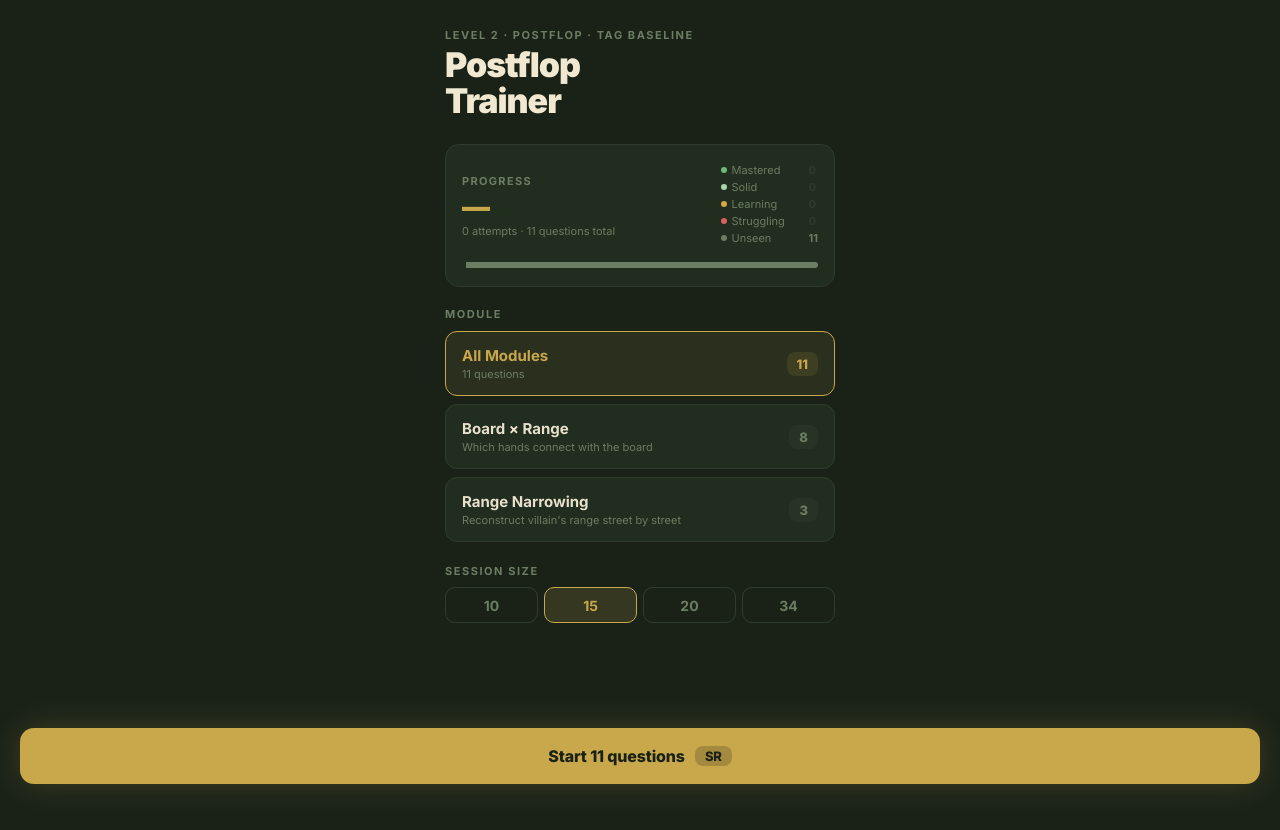
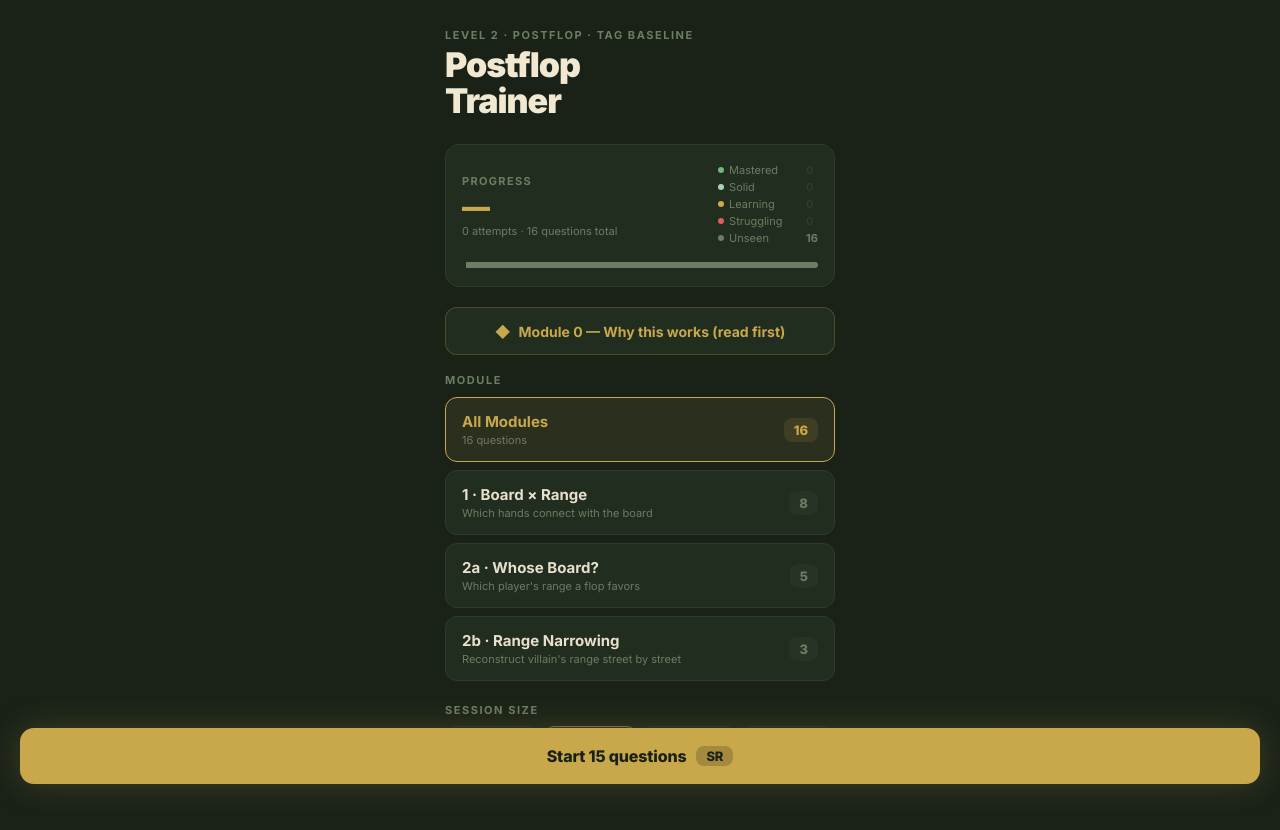
Before and after one commit to Kikoory-Dev/Poker-Postflop-Trainer, a React (Vite) app: page / in a window 1280 px wide. Shown: the top 830 px of the page. Built offline with nearby package versions, Linux system fonts and the light colour scheme.

Commit message:
Add Module 0 (intro) + Module 2a (Whose Board Is This?)

```diff
--- a/src/App.jsx
+++ b/src/App.jsx
@@ -1,5 +1,6 @@
 import { useState, useEffect, useRef } from "react";
 import module1Data from "./data/module1.json";
+import module2aData from "./data/module2a.json";
 
 const C = {
   bg:"#1a2218", bg2:"#212d1f", bg3:"#273324",
@@ -8,7 +9,7 @@ const C = {
   green:"#6db87a", red:"#d96060", blue:"#70b4d4",
   purple:"#a98fe8", orange:"#e0845a",
 };
-const MOD_COLOR = { "1":"#6db87a", "2":"#a98fe8", "3":"#e0845a" };
+const MOD_COLOR = { "1":"#6db87a", "2a":"#70b4d4", "2":"#a98fe8", "3":"#e0845a" };
 const DIFF_COLOR = { easy:"#6db87a", medium:"#d4a847", hard:"#d96060" };
 const RED_SUITS = new Set(["♥","♦"]);
 
@@ -144,7 +145,7 @@ export default function App(){
 
   useEffect(()=>saveProgress(progress),[progress]);
 
-  const allQuestions = [...module1Data, ...RANGE_QUESTIONS];
+  const allQuestions = [...module1Data, ...module2aData, ...RANGE_QUESTIONS];
   const filtered = allQuestions.filter(q => moduleF === "all" ? true : q.module === moduleF);
 
   const totalAttempts = Object.values(progress).reduce((a,p)=>a+p.seen,0);
@@ -198,6 +199,52 @@ export default function App(){
   const q=queue[idx];
   const accent=q?(MOD_COLOR[q.module]||C.accent):C.accent;
 
+  // ════════ MODULE 0 — INTRO ════════
+  if(screen==="intro"){
+    const sections = [
+      {
+        h: "The shift you're training",
+        b: "Losing players ask: \"I have this hand — will I lose if they have something better?\" That's single-hand, fear-based thinking. Winning players ask: \"What does my opponent's whole range look like, and how does this board hit their range versus mine?\" Every module here trains that second question until it becomes automatic.",
+      },
+      {
+        h: "Why range thinking wins",
+        b: "Your opponent doesn't have one hand — they have a range of possible hands based on their position and actions. The board hits that range in a predictable way. If you can see which hands they're likely to hold and how the board connects, you know how often they can continue, what they'll do, and how to respond — regardless of your own two cards.",
+      },
+      {
+        h: "How the modules build",
+        b: "Module 1 (Board × Range): see which hands connect with a board. Module 2a (Whose Board?): judge which player's range a flop favors. Module 2b (Range Narrowing): watch a range shrink street by street as actions remove combos. Module 3 (Player Types): how a station, nit, or TAG bends the range. Module 4 (Your Response): only now does your hand matter — the action falls out of the read.",
+      },
+      {
+        h: "The end state",
+        b: "When this clicks, you'll pause on every flop — even hands you're not in — and instinctively ask \"whose board is this?\" The action becomes obvious because you've done the reading. The app builds the reflex; the tables cement it. This takes months, not a weekend. That's normal.",
+      },
+    ];
+    return (
+      <div style={{minHeight:"100vh",background:C.bg,fontFamily:"'Inter',-apple-system,sans-serif",color:C.text,paddingTop:"env(safe-area-inset-top,0px)"}}>
+        <div style={{maxWidth:430,margin:"0 auto",padding:"16px 20px 60px"}}>
+          <div style={{display:"flex",alignItems:"center",justifyContent:"space-between",marginBottom:24}}>
+            <button onClick={()=>setScreen("home")} style={{background:C.bg3,border:`1px solid ${C.border}`,borderRadius:10,padding:"7px 14px",color:C.muted,fontSize:13,fontWeight:600,cursor:"pointer",fontFamily:"'Inter',-apple-system,sans-serif",WebkitTapHighlightColor:"transparent"}}>← Home</button>
+            <span style={{fontSize:11,fontWeight:700,color:C.muted,letterSpacing:"0.14em",textTransform:"uppercase"}}>Module 0</span>
+          </div>
+          <h1 style={{margin:"0 0 6px",fontSize:30,fontWeight:900,color:C.cream,letterSpacing:"-0.03em",lineHeight:1.05}}>Why this<br/>works</h1>
+          <p style={{margin:"0 0 28px",fontSize:13,color:C.muted}}>The thinking shift behind every module</p>
+
+          {sections.map((s,i)=>(
+            <div key={i} style={{marginBottom:18,background:C.bg2,borderRadius:14,border:`1px solid ${C.border}`,padding:"18px"}}>
+              <div style={{display:"flex",alignItems:"center",gap:10,marginBottom:10}}>
+                <div style={{width:24,height:24,borderRadius:7,background:`${C.accent}22`,color:C.accent,fontSize:13,fontWeight:800,display:"flex",alignItems:"center",justifyContent:"center",flexShrink:0}}>{i+1}</div>
+                <h2 style={{margin:0,fontSize:16,fontWeight:800,color:C.cream}}>{s.h}</h2>
+              </div>
+              <p style={{margin:0,fontSize:14,fontWeight:500,color:C.sage,lineHeight:1.7}}>{s.b}</p>
+            </div>
+          ))}
+
+          <button onClick={()=>setScreen("home")} style={{width:"100%",height:54,marginTop:8,borderRadius:14,background:C.accent,color:"#1a2218",fontSize:16,fontWeight:800,border:"none",cursor:"pointer",fontFamily:"'Inter',-apple-system,sans-serif",WebkitTapHighlightColor:"transparent"}}>Start training →</button>
+        </div>
+      </div>
+    );
+  }
+
   if(screen==="home")return(
     <div style={{minHeight:"100vh",background:C.bg,fontFamily:"'Inter',-apple-system,sans-serif",color:C.text,paddingTop:"env(safe-area-inset-top,0px)"}}>
       <div style={{maxWidth:430,margin:"0 auto",padding:"28px 20px 170px"}}>
@@ -230,12 +277,17 @@ export default function App(){
           </div>
         </div>
 
+        <button onClick={()=>setScreen("intro")} style={{width:"100%",height:48,marginBottom:18,borderRadius:12,background:C.bg2,border:`1px solid ${C.accent}40`,color:C.accent,fontSize:14,fontWeight:700,cursor:"pointer",fontFamily:"'Inter',-apple-system,sans-serif",display:"flex",alignItems:"center",justifyContent:"center",gap:8,WebkitTapHighlightColor:"transparent"}}>
+          <span style={{fontSize:15}}>◆</span> Module 0 — Why this works (read first)
+        </button>
+
         <div style={{fontSize:11,fontWeight:700,color:C.muted,letterSpacing:"0.14em",textTransform:"uppercase",marginBottom:10}}>Module</div>
         <div style={{display:"flex",flexDirection:"column",gap:8,marginBottom:22}}>
           {[
             {key:"all", label:"All Modules",    sub:`${allQuestions.length} questions`,                 color:C.accent},
-            {key:"1",   label:"Board × Range",   sub:"Which hands connect with the board",               color:MOD_COLOR["1"]},
-            {key:"2",   label:"Range Narrowing", sub:"Reconstruct villain's range street by street",     color:MOD_COLOR["2"]},
+            {key:"1",   label:"1 · Board × Range",    sub:"Which hands connect with the board",          color:MOD_COLOR["1"]},
+            {key:"2a",  label:"2a · Whose Board?",     sub:"Which player's range a flop favors",          color:MOD_COLOR["2a"]},
+            {key:"2",   label:"2b · Range Narrowing",  sub:"Reconstruct villain's range street by street", color:MOD_COLOR["2"]},
           ].map(m=>{
             const active = moduleF===m.key;
             const count = m.key==="all"?allQuestions.length:allQuestions.filter(q=>q.module===m.key).length;
@@ -368,6 +420,18 @@ export default function App(){
               </div>
             )}
 
+            {revealed && q.stat_raiser && (
+              <div style={{display:"flex",gap:8,marginBottom:12}}>
+                <div style={{flex:1,background:C.bg2,borderRadius:12,border:`1px solid ${C.border}`,padding:"12px 14px"}}>
+                  <div style={{fontSize:10,fontWeight:700,color:C.muted,letterSpacing:"0.1em",textTransform:"uppercase",marginBottom:5}}>Raiser range</div>
+                  <div style={{fontSize:13,fontWeight:700,color:"#70b4d4"}}>{q.stat_raiser}</div>
+                </div>
+                <div style={{flex:1,background:C.bg2,borderRadius:12,border:`1px solid ${C.border}`,padding:"12px 14px"}}>
+                  <div style={{fontSize:10,fontWeight:700,color:C.muted,letterSpacing:"0.1em",textTransform:"uppercase",marginBottom:5}}>Caller range</div>
+                  <div style={{fontSize:13,fontWeight:700,color:"#e0845a"}}>{q.stat_caller}</div>
+                </div>
+              </div>
+            )}
             {revealed&&(
               <div style={{background:"rgba(109,184,122,0.07)",borderRadius:14,border:"1px solid rgba(109,184,122,0.2)",padding:"16px",marginBottom:12}}>
                 {q.draws && (
--- /dev/null
+++ b/src/data/module2a.json
@@ -0,0 +1,97 @@
+[
+  {
+    "id": "whose_01",
+    "module": "2a",
+    "category": "Whose Board",
+    "difficulty": "medium",
+    "board": "K♠ 7♦ 2♣",
+    "scenario": "UTG raiser opens preflop. BB caller (defending wide) calls. Flop comes.",
+    "question": "Whose range does this flop favor?",
+    "options": [
+      "The preflop raiser",
+      "The caller",
+      "Split — roughly even",
+      "Impossible to say"
+    ],
+    "correct": 0,
+    "explanation": "K72 strongly favors the UTG raiser. Their tight range is full of Kx — AK, KQ, KJ — plus overpairs that smashed this dry king-high board. The BB's wide defending range has very few kings and connects poorly with disconnected high cards. Textbook c-bet board: the raiser bets almost their whole range and the caller has to fold a lot.",
+    "stat_raiser": "10% nutted · 35% strong+",
+    "stat_caller": "4% nutted · 8% strong+"
+  },
+  {
+    "id": "whose_02",
+    "module": "2a",
+    "category": "Whose Board",
+    "difficulty": "medium",
+    "board": "6♥ 5♦ 4♣",
+    "scenario": "CO raiser opens preflop. BB caller (defending wide) calls. Flop comes.",
+    "question": "Whose range does this flop favor?",
+    "options": [
+      "The preflop raiser",
+      "The caller",
+      "Split — roughly even",
+      "Impossible to say"
+    ],
+    "correct": 1,
+    "explanation": "Low connected boards favor the CALLER despite the raiser having more overpairs. Look past the overpairs — on 654 they're vulnerable to every straight and two-pair the caller holds. The BB has 87s, 76s, 65s, 55, 44, 87 — hands that flopped straights, draws and sets. The CO's AA/KK are strong but can't stack off comfortably. The caller's range is more 'nutted' here.",
+    "stat_raiser": "8% nutted · 27% strong+",
+    "stat_caller": "12% nutted · 27% strong+"
+  },
+  {
+    "id": "whose_03",
+    "module": "2a",
+    "category": "Whose Board",
+    "difficulty": "medium",
+    "board": "A♥ K♦ 4♣",
+    "scenario": "CO raiser opens preflop. BB caller (defending wide) calls. Flop comes.",
+    "question": "Whose range does this flop favor?",
+    "options": [
+      "The preflop raiser",
+      "The caller",
+      "Split — roughly even",
+      "Impossible to say"
+    ],
+    "correct": 0,
+    "explanation": "Ace-high boards massively favor the preflop raiser. The CO has all the strong aces — AK flopped top two, plus AQ, AJ, AA. The BB rarely holds an ace in their defending range (most good Ax would 3-bet or fold preflop). The caller simply can't continue often enough. Bet small and relentlessly.",
+    "stat_raiser": "12% nutted · 16% strong+",
+    "stat_caller": "4% nutted · 6% strong+"
+  },
+  {
+    "id": "whose_04",
+    "module": "2a",
+    "category": "Whose Board",
+    "difficulty": "medium",
+    "board": "8♠ 7♠ 6♥",
+    "scenario": "CO raiser opens preflop. BB caller (defending wide) calls. Flop comes.",
+    "question": "Whose range does this flop favor?",
+    "options": [
+      "The preflop raiser",
+      "The caller",
+      "Split — roughly even",
+      "Impossible to say"
+    ],
+    "correct": 1,
+    "explanation": "Middling connected boards favor the wide caller. The BB has 87s (top two), 65s, T9s, 55, 66 plus huge draws. The CO raiser's overpairs (AA-99) are strong but face a board that smashes the caller's suited connectors. Even though CO is stronger preflop, on THIS texture the caller connects better. Check-heavy for the raiser.",
+    "stat_raiser": "14% nutted · 29% strong+",
+    "stat_caller": "19% nutted · 31% strong+"
+  },
+  {
+    "id": "whose_05",
+    "module": "2a",
+    "category": "Whose Board",
+    "difficulty": "hard",
+    "board": "Q♦ J♦ T♣",
+    "scenario": "BTN raiser opens preflop. BB caller (defending wide) calls. Flop comes.",
+    "question": "Whose range does this flop favor?",
+    "options": [
+      "The preflop raiser",
+      "The caller",
+      "Split — roughly even",
+      "Impossible to say"
+    ],
+    "correct": 2,
+    "explanation": "Broadway boards like QJT play close. The caller has KK/K9/98/T9 making straights and the suited connectors that smash it; the BTN's wide steal range also connects hard (AK and 98 flopped straights, plus KQ, QJ, JT). Both ranges are full of strong hands and draws. Roughly even — neither side can bet recklessly. Pot-control medium hands, play draws aggressively.",
+    "stat_raiser": "21% nutted · 30% strong+",
+    "stat_caller": "21% nutted · 27% strong+"
+  }
+]
```
